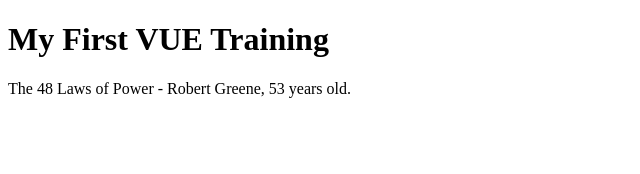
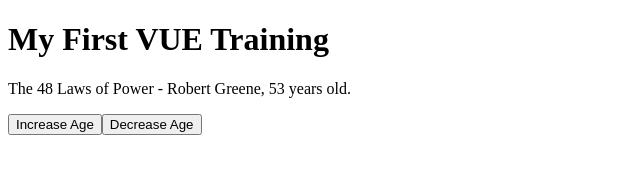
Before and after one commit to XavHernandez/vue-first-training, a plain HTML site: page index.html in a window 1280 px wide. Shown: the whole page, without its empty margins (0-640 px from the left). Drawn offline with nearby package versions, Linux system fonts and the light colour scheme.

Commit message:
first directives

```diff
--- a/index.html
+++ b/index.html
@@ -12,6 +12,9 @@
 
   <div id="app">
     <p>{{ title }} - {{author}}, {{age}} years old.</p>
+
+    <button v-on:click="age++">Increase Age</button>
+    <button v-on:click="age--">Decrease Age</button>
   </div>
 
   <script src="app.js"></script>
```
